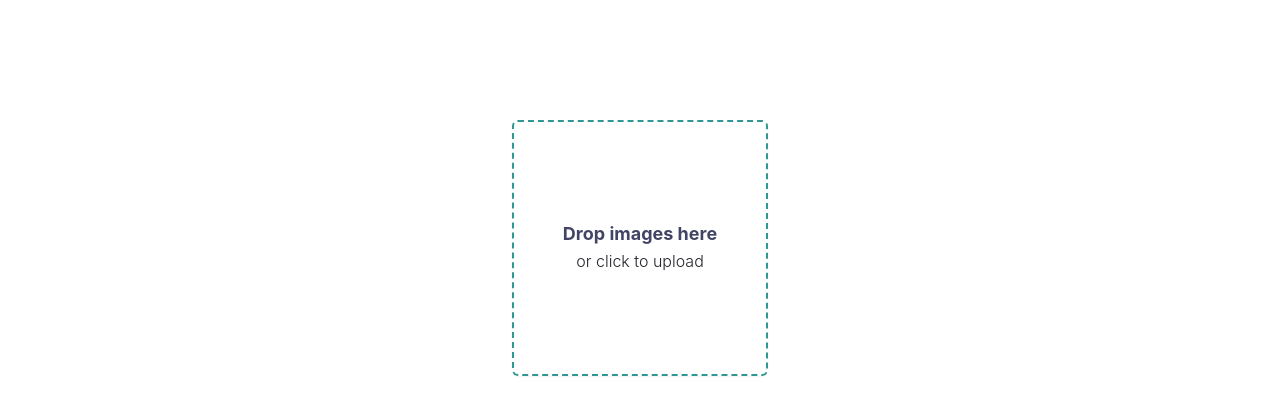
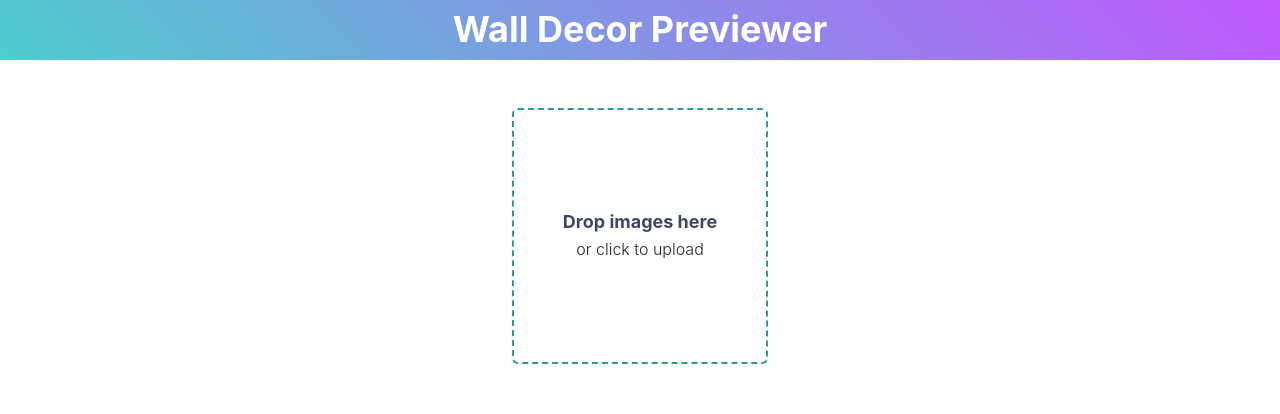
Before and after one commit to kongsgard/wall-decor-previewer, a React (Vite) app: page / in a window 1280 px wide. Shown: the top 414 px of the page. Built offline with nearby package versions, Linux system fonts and the light colour scheme.

Commit message:
Add layout and Header component (#2)

```diff
--- /dev/null
+++ b/src/Header.tsx
@@ -0,0 +1,18 @@
+import { Flex, Text, Heading } from "@chakra-ui/react";
+
+const Header: React.FC = () => {
+  return (
+    <Flex
+      width="100%"
+      height="60px"
+      className="header"
+      alignItems="center"
+      justifyContent="center"
+    >
+      <Heading as="h1" fontWeight="700" color="white">
+        Wall Decor Previewer
+      </Heading>
+    </Flex>
+  );
+};
+export default Header;
--- /dev/null
+++ b/src/Layout.tsx
@@ -0,0 +1,16 @@
+import { Flex, Box } from "@chakra-ui/react";
+import Header from "./Header";
+
+interface Props {
+  children: React.ReactNode;
+}
+
+const Layout: React.FC<Props> = (props: Props) => {
+  return (
+    <Box minHeight="100vh">
+      <Header />
+      <Flex width="100%">{props.children}</Flex>{" "}
+    </Box>
+  );
+};
+export default Layout;
--- a/src/UploadPicture.tsx
+++ b/src/UploadPicture.tsx
@@ -49,10 +49,13 @@ export default function UploadPicture() {
       flexDirection="column"
       alignItems="center"
     >
+      {/*
       <Image
         src={fileDataURL !== null ? fileDataURL : ""}
         paddingBottom="12px"
       />
+      */}
+
       <AspectRatio width="64" ratio={1}>
         <Box
           borderColor="primary"
--- a/src/index.css
+++ b/src/index.css
@@ -1,6 +1,26 @@
 html,
 body {
   margin: 0;
-  padding: 30px;
   font-family: "Segoe UI", "Roboto", "Helvetica Neue", sans-serif;
 }
+
+.header {
+  background: rgb(34, 193, 195);
+  background: -moz-linear-gradient(
+    45deg,
+    rgba(34, 193, 195, 1) 0%,
+    rgba(177, 45, 253, 1) 100%
+  );
+  background: -webkit-linear-gradient(
+    45deg,
+    rgba(34, 193, 195, 1) 0%,
+    rgba(177, 45, 253, 1) 100%
+  );
+  background: linear-gradient(
+    45deg,
+    rgba(34, 193, 195, 1) 0%,
+    rgba(177, 45, 253, 1) 100%
+  );
+  filter: progid:DXImageTransform.Microsoft.gradient(startColorstr="#22c1c3",endColorstr="#b12dfd",GradientType=1);
+  opacity: 0.8;
+}
--- a/src/main.tsx
+++ b/src/main.tsx
@@ -4,11 +4,14 @@ import App from "./App";
 import "./index.css";
 import { ChakraProvider } from "@chakra-ui/react";
 import theme from "./theme";
+import Layout from "./Layout";
 
 ReactDOM.createRoot(document.getElementById("root") as HTMLElement).render(
   <React.StrictMode>
     <ChakraProvider theme={theme}>
-      <App />
+      <Layout>
+        <App />
+      </Layout>
     </ChakraProvider>
   </React.StrictMode>
 );
```
